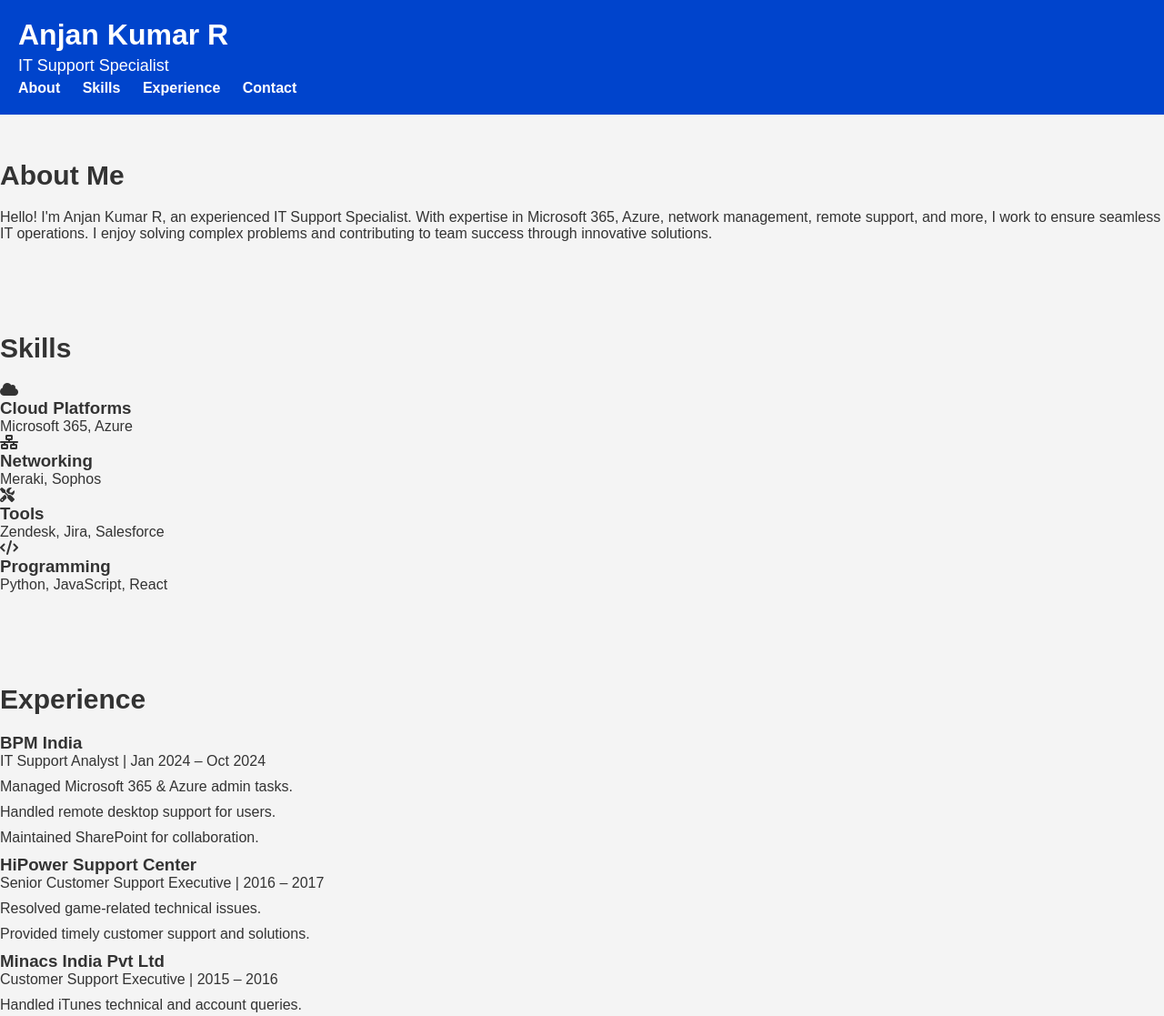
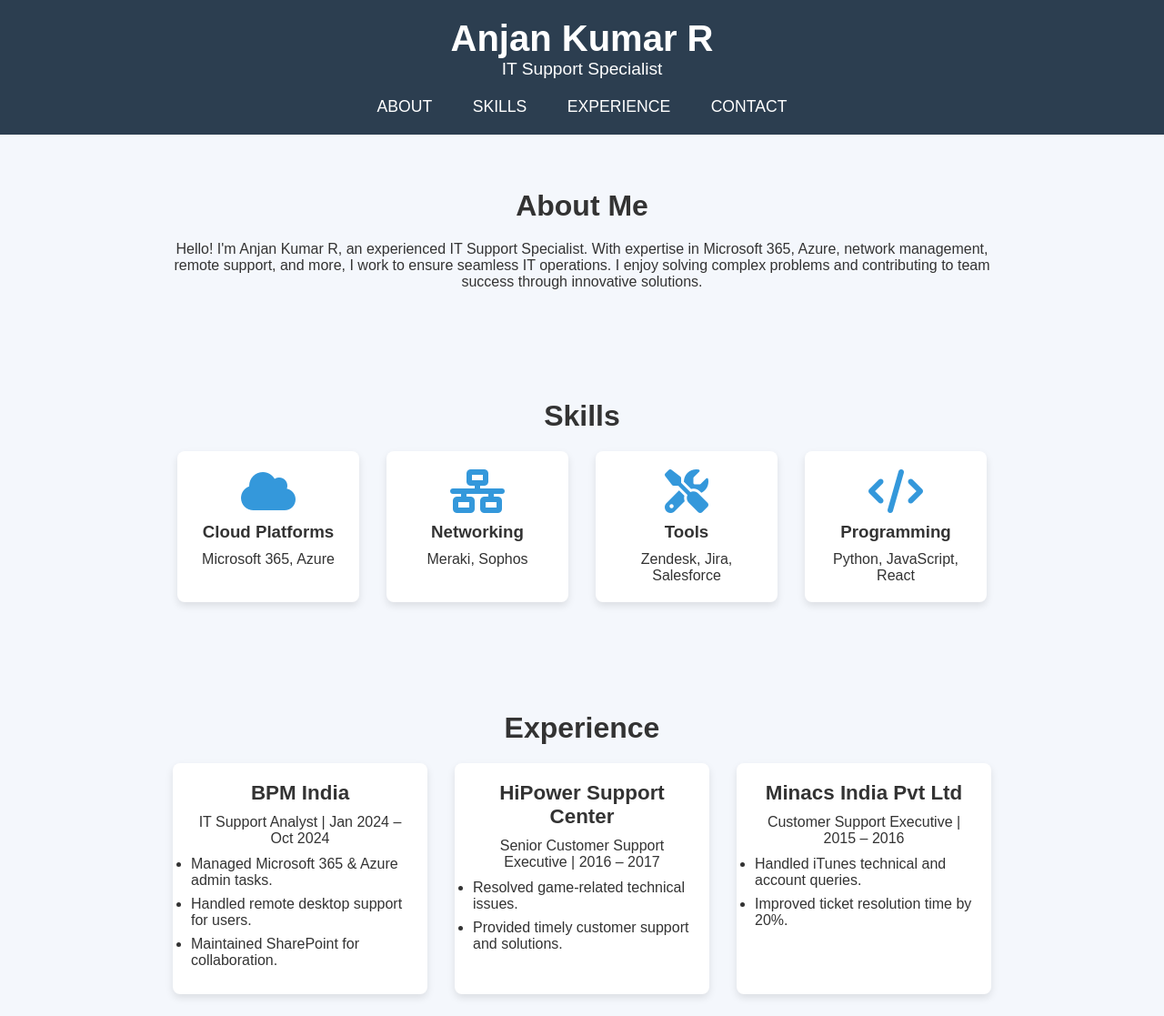
Before and after one commit to Stan45E/Stan45E.github.io, a plain HTML site: page index.html in a window 1280 px wide. Shown: the top 1117 px of the page at 91% size. Drawn offline with Linux system fonts and the light colour scheme.

Commit message:
Update style.css

```diff
--- a/style.css
+++ b/style.css
@@ -1,85 +1,170 @@
+/* Global Styles */
 * {
     margin: 0;
     padding: 0;
     box-sizing: border-box;
+    font-family: 'Arial', sans-serif;
 }
 
 body {
-    font-family: 'Arial', sans-serif;
-    background-color: #f4f4f4;
+    background-color: #f4f7fc;
     color: #333;
 }
 
-header {
-    background-color: #0044cc;
+a {
+    text-decoration: none;
+    color: inherit;
+}
+
+/* Navbar */
+.navbar {
+    background-color: #2C3E50;
     color: white;
     padding: 20px;
+    text-align: center;
 }
 
-header h1 {
-    margin: 0;
+.navbar h1 {
+    font-size: 2.5rem;
 }
 
-header p {
-    margin: 5px 0;
-    font-size: 18px;
+.navbar p {
+    font-size: 1.2rem;
+    margin-bottom: 20px;
 }
 
-header nav ul {
+.navbar nav ul {
     list-style: none;
     padding: 0;
 }
 
-header nav ul li {
+.navbar nav ul li {
     display: inline;
-    margin-right: 20px;
+    margin: 0 20px;
 }
 
-header nav ul li a {
+.navbar nav ul li a {
     color: white;
-    text-decoration: none;
-    font-weight: bold;
+    font-size: 1.1rem;
+    text-transform: uppercase;
+    transition: color 0.3s;
 }
 
-section {
-    padding: 50px 0;
+.navbar nav ul li a:hover {
+    color: #3498db;
 }
 
-.container {
-    width: 80%;
+/* Sections */
+.section {
+    padding: 60px 20px;
+    text-align: center;
+}
+
+h2 {
+    font-size: 2rem;
+    margin-bottom: 20px;
+}
+
+.content {
+    max-width: 900px;
     margin: 0 auto;
 }
 
-h2 {
-    font-size: 30px;
-    margin-bottom: 20px;
+/* Skills */
+.skills-container {
+    display: flex;
+    justify-content: center;
+    gap: 30px;
+    flex-wrap: wrap;
 }
 
-ul {
-    list-style: none;
+.skill-card {
+    background: #fff;
+    padding: 20px;
+    border-radius: 8px;
+    box-shadow: 0 4px 8px rgba(0, 0, 0, 0.1);
+    transition: transform 0.3s ease-in-out;
+    width: 200px;
+    text-align: center;
 }
 
-ul li {
-    margin: 10px 0;
+.skill-card:hover {
+    transform: scale(1.1);
 }
 
-.project, .experience, .education {
-    margin-bottom: 20px;
+.skill-card i {
+    font-size: 3rem;
+    margin-bottom: 10px;
+    color: #3498db;
 }
 
-.project h3, .experience h3, .education h3 {
-    font-size: 22px;
-    margin-bottom: 5px;
+.skill-card h3 {
+    margin-bottom: 10px;
 }
 
-a {
-    color: #0044cc;
-    text-decoration: none;
+/* Experience */
+.experience-container {
+    display: flex;
+    flex-wrap: wrap;
+    gap: 30px;
+    justify-content: center;
 }
 
+.experience-card {
+    background: #fff;
+    padding: 20px;
+    border-radius: 8px;
+    box-shadow: 0 4px 8px rgba(0, 0, 0, 0.1);
+    width: 280px;
+    transition: transform 0.3s ease-in-out;
+}
+
+.experience-card:hover {
+    transform: scale(1.05);
+}
+
+.experience-card h3 {
+    font-size: 1.4rem;
+    margin-bottom: 10px;
+}
+
+.experience-card ul {
+    text-align: left;
+    margin-top: 10px;
+}
+
+.experience-card ul li {
+    margin-bottom: 8px;
+}
+
+/* Contact */
+.social-links {
+    list-style: none;
+    display: flex;
+    justify-content: center;
+    gap: 20px;
+    padding: 0;
+}
+
+.social-links li a {
+    font-size: 1.5rem;
+    color: #2C3E50;
+    transition: color 0.3s;
+}
+
+.social-links li a:hover {
+    color: #3498db;
+}
+
+/* Footer */
 footer {
-    background-color: #222;
+    background-color: #2C3E50;
     color: white;
-    padding: 10px;
+    padding: 20px;
     text-align: center;
+    font-size: 1rem;
 }
+
+footer p {
+    margin: 0;
+}
```
